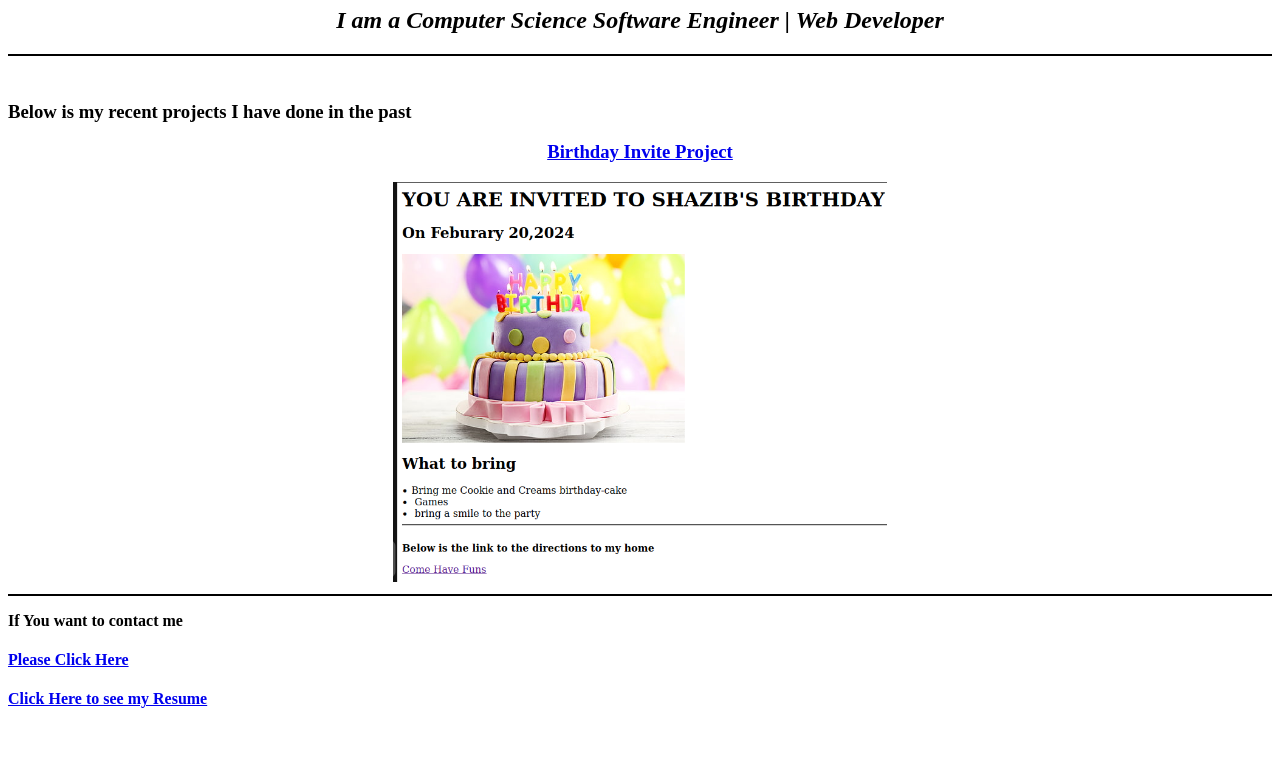
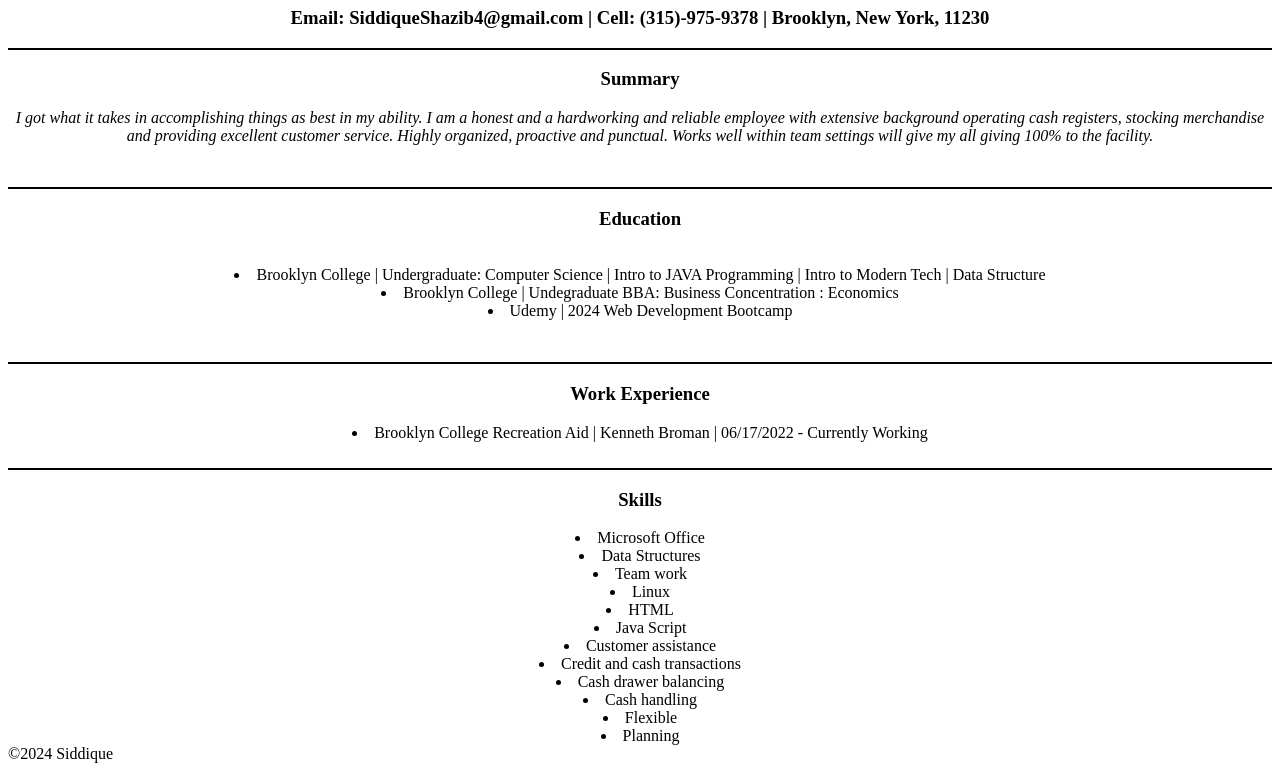
Before and after one commit to SSIDDIQUEBK/Portfolio, a plain HTML site: page index.html in a window 1280 px wide. Shown: the part 73-844 px from the top of the page. Before the commit the page ends 803 px from the top, so only its background shows below. Drawn offline with Linux system fonts and the light colour scheme.

Commit message:
Update index.html

```diff
--- a/index.html
+++ b/index.html
@@ -1,27 +1,65 @@
-
 <!DOCTYPE html>
 <html lang="en">
 <head>
     <meta charset="UTF-8">
     <meta name="viewport" content="width=device-width, initial-scale=1.0">
-    <title>Document</title>
+    <title>My Resume</title>
 </head>
 <body>
-    <center><H1>Shazib's Siddiques Portfolio</H1>
-        <H2><i>I am a Computer Science Software Engineer | Web Developer</i></H2>
-    </center>
-        <hr color="Black" >
-    <BR> <h3>Below is my recent projects I have done in the past</h3>
-        <h3><center><a href="./public/Shazib's. Birthday.html"> Birthday Invite Project</a></center></h3>
+    <center>
+    <h1>Shazib Siddique</h1>
+    <h3> Email: SiddiqueShazib4@gmail.com | Cell: (315)-975-9378 | Brooklyn, New York, 11230</h2>
 
-<center><img src="./assets/images/Shazib's Birthday Party.png" height="400"></center>
-<hr color ="black">
-<p><b>If You want to contact me </b></p>
-<h4><a href="./public/contact.html"> Please Click Here </a> </h4>
+    <hr color="black">
+    <b> <h3>Summary</h3> </b>
+    <p>
 
-<h4> <a href="./public/resume.html"> Click Here to see my Resume </a></h4>
+            <i>
+        I got what it takes in accomplishing things as best in my ability. I am a honest and a
+        hardworking and reliable employee with extensive background operating cash registers,
+        stocking merchandise and providing excellent customer service. Highly organized, proactive
+        and punctual. Works well within team settings will give my all giving 100% to the facility.
+             </i>
 
+    </p>
+    <br>
+    <hr color="Black">
 
+    <p>
 
+        <h3>  Education </h3>
+
+        <br>
+
+          <li> Brooklyn College | Undergraduate: Computer Science | Intro to JAVA Programming | Intro to Modern Tech | Data Structure</li>
+            <li> Brooklyn College | Undegraduate BBA: Business Concentration : Economics</li>
+            <li> Udemy | 2024 Web Development Bootcamp</li>
+
+    </p>
+    <br>
+    <hr color="Black">
+     <h3> Work Experience </h3>
+    <li> Brooklyn College Recreation Aid | Kenneth Broman | 06/17/2022 - Currently Working  </li>
+
+    <br>
+    <hr color="Black">
+
+    <h3> Skills </h3>
+
+    <li> Microsoft Office</li>
+    <li> Data Structures</li>
+    <li>Team work</li>
+    <li> Linux</li>
+    <li> HTML</li>
+    <li>Java Script</li>
+    <li>Customer assistance</li>
+    <li>Credit and cash transactions</li>
+    <li>Cash drawer balancing</li>
+    <li>Cash handling</li>
+    <li>Flexible</li>
+    <li>Planning</li>
+</center>
+
+<footer> ©2024 Siddique </footer>
 </body>
 </html>
```
